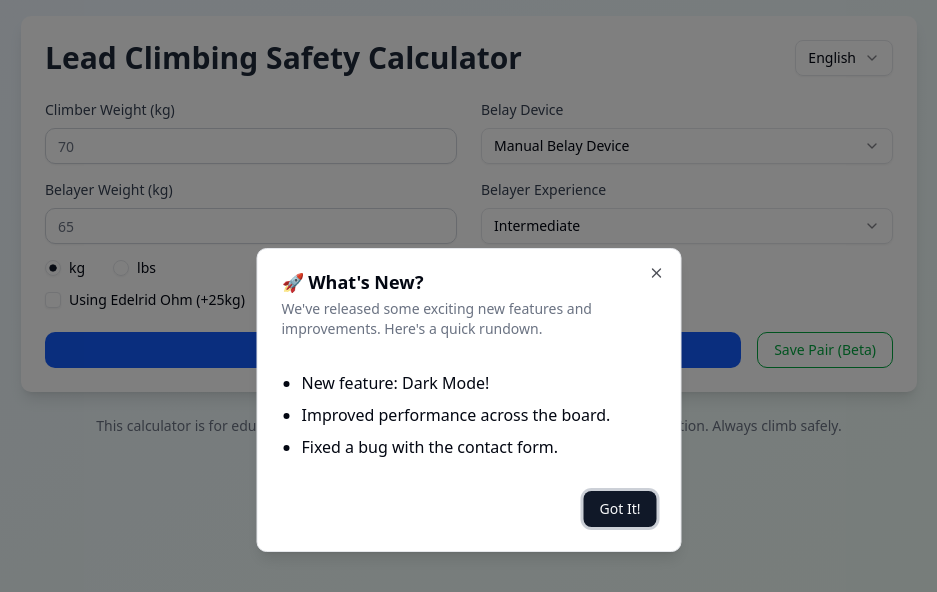
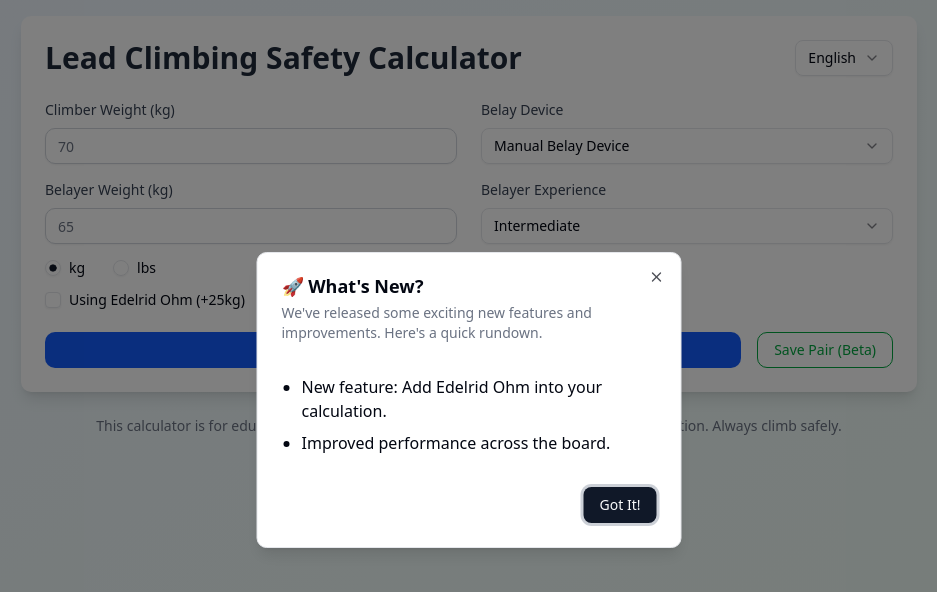
Before and after one commit to xk2800/weight-difference-rule-climbing, a Next.js app: page / in a window 1280 px wide. Shown: the top 592 px of the page, without its empty margins (171-1108 px from the left). Built offline with nearby package versions, Linux system fonts and the light colour scheme.

Commit message:
add features

```diff
--- a/components/Updates/UpdateModal.tsx
+++ b/components/Updates/UpdateModal.tsx
@@ -13,14 +13,15 @@ import { Button } from '@/components/ui/button';
 interface UpdateModalProps {
   isOpen: boolean;
   onClose: () => void;
+  version?: string;
 }
 
-export function UpdateModal({ isOpen, onClose }: UpdateModalProps) {
+export function UpdateModal({ isOpen, onClose, version }: UpdateModalProps) {
   return (
     <Dialog open={isOpen} onOpenChange={onClose}>
       <DialogContent className="sm:max-w-[425px]">
         <DialogHeader>
-          <DialogTitle>🚀 What&#39;s New?</DialogTitle>
+          <DialogTitle>🚀 What&#39;s New? {version && `(v${version})`}</DialogTitle>
           <DialogDescription>
             We&#39;ve released some exciting new features and improvements. Here&#39;s a quick rundown.
           </DialogDescription>
@@ -28,9 +29,9 @@ export function UpdateModal({ isOpen, onClose }: UpdateModalProps) {
         <div className="py-4">
           {/* Add your update details here */}
           <ul className="list-disc space-y-2 pl-5">
-            <li>New feature: Dark Mode!</li>
+            <li>New feature: Add Edelrid Ohm into your calculation.</li>
             <li>Improved performance across the board.</li>
-            <li>Fixed a bug with the contact form.</li>
+            {/* <li>Fixed a bug with the contact form.</li> */}
           </ul>
         </div>
         <DialogFooter>
--- a/components/Updates/modal-provider.tsx
+++ b/components/Updates/modal-provider.tsx
@@ -7,6 +7,7 @@ const LOCAL_STORAGE_KEY = 'appUpdateInfo';
 
 export function ModalProvider() {
   const [isModalOpen, setIsModalOpen] = useState(false);
+  const appVersion = process.env.NEXT_PUBLIC_APP_VERSION;
 
   useEffect(() => {
     // This effect runs only on the client
@@ -54,5 +55,5 @@ export function ModalProvider() {
     setIsModalOpen(false);
   };
 
-  return <UpdateModal isOpen={isModalOpen} onClose={handleClose} />;
+  return <UpdateModal isOpen={isModalOpen} onClose={handleClose} version={appVersion} />;
 }
```
